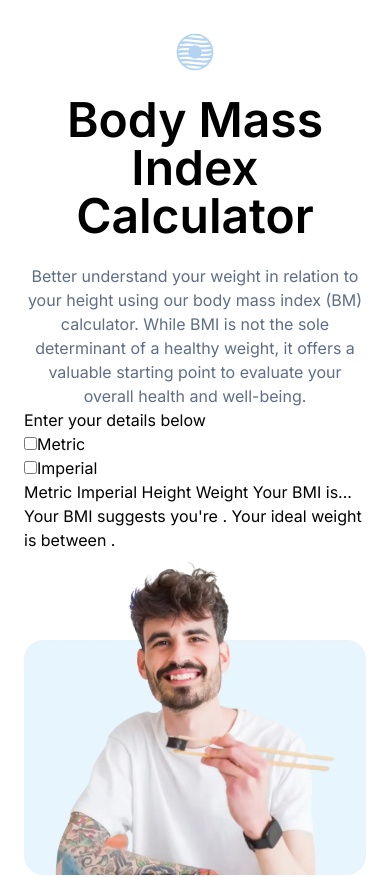
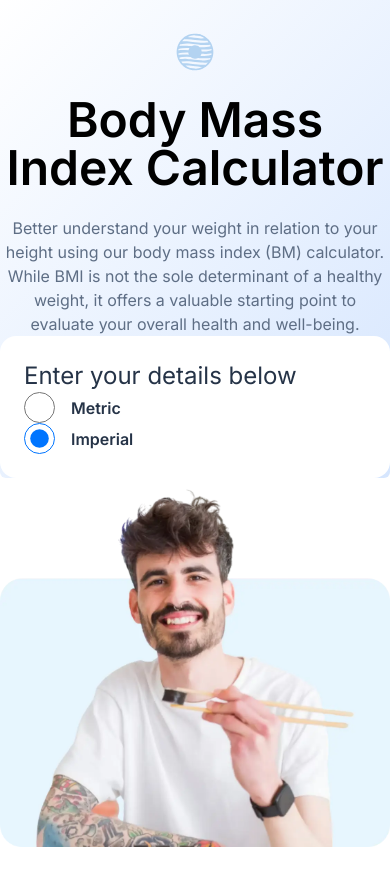
Before and after one commit to alfonso-ramos/bmi-calculator, a Vue app: page / in a window 390 px wide. Shown: the top 877 px of the page. Built offline with nearby package versions, Linux system fonts and the light colour scheme.

Commit message:
[ADD] Terminada la maquetacion basica de la vista tablet, agregado la logica y el componente de la calculadora, falta pulir estilos

```diff
--- a/index.html
+++ b/index.html
@@ -6,8 +6,8 @@
 
 
     <link rel="preconnect" href="https://fonts.googleapis.com">
-  <link rel="preconnect" href="https://fonts.gstatic.com" crossorigin>
-  <link href="https://fonts.googleapis.com/css2?family=Inter:wght@100..900&display=swap" rel="stylesheet">
+    <link rel="preconnect" href="https://fonts.gstatic.com" crossorigin>
+    <link href="https://fonts.googleapis.com/css2?family=Inter:wght@100..900&display=swap" rel="stylesheet">
     <meta name="viewport" content="width=device-width, initial-scale=1.0" />
     <title>Body Mass Index Calculator</title>
   </head>
--- a/src/App.vue
+++ b/src/App.vue
@@ -1,76 +1,26 @@
 <script setup>
-import ResultsCard from './components/ResultsCard.vue';
+import Header from './components/Header.vue';
+import Results from './components/Results.vue'
+import Tips from './components/Tips/Tips.vue';
 import LimitationsContainer from './components/LimitationsContainer.vue';
 
 
 </script>
 
 <template>
-  <div class="mx-6">
-    <img class="mx-auto size-10 mt-8 mb-6" src="./assets/images/logo.svg" alt="logo">
-    <h1 class="text-center font-semibold text-5xl mb-6">Body Mass Index Calculator</h1>
-
-    <p class="text-base text-dark-electric-blue text-center">
-      Better understand your weight in relation to your height using our body mass index (BM) calculator. While BMI is not
-      the sole determinant of a healthy weight, it offers a valuable starting point to evaluate your overall health and
-      well-being.
-    </p>
+    <Header/>
+    <Results />
 
 
-    <div>
-      <h2>
-        Enter your details below
-      </h2>
-      <div>
-        <div>
-          <input type="checkbox" id="metric" name="metric">
-          <label for="metric">Metric</label>
-        </div>
-        <div>
-          <input type="checkbox" id="imperial" name="imperial">
-          <label for="imperial">Imperial</label>
-        </div>
-      </div>
-    </div>
+    <Tips/>
+    <LimitationsContainer />
+
+</template>
 
 
-
-
-    Metric
-    Imperial
-
-    Height
-    Weight
-
-    Your BMI is...
-
-    <!-- add score -->
-
-    Your BMI suggests you're <!-- add classification -->.
-    Your ideal weight is between <!-- add range -->.
-
-
-    <img src="./assets/images/image-man-eating.webp" alt="man eating">
-    <h2 class="font-semibold text-3xl mt-12 mb-8">
-      What your BMI result means
-    </h2>
-    <p class="text-base text-dark-electric-blue">
-      A BMI range of 18.5 to 24.9 is considered a 'healthy weight.' Maintaining a healthy weight may lower your chances of
-      experiencing health issues later on, such as obesity and type 2 diabetes. Aim for a nutritious diet with reduced fat
-      and sugar content, incorporating ample fruits and vegetables. Additionally, strive for regular physical activity,
-      ideally about 30 minutes daily for five days a week.
-    </p>
-
-    <div class="mt-32">
-      <ResultsCard icon="eating" title="Healthy eating"
-        text="Healthy eating promotes weight control, disease prevention, better digestion, immunity, mental clarity, and mood." />
-
-      <ResultsCard icon="exercise" title="Regular exercise"
-        text="Exercise improves fitness, aids weight control, elevates mood, and reduces disease risk, fostering wellness and longevity." />
-
-      <ResultsCard icon="sleep" title="Adequate sleep"
-        text="Sleep enhances mental clarity, emotional stability, and physical wellness, promoting overall restoration and rejuvenation." />
-    </div>
-    <LimitationsContainer />
-  </div>
-</template>
+<style>
+    .bg-gradient {
+        background: rgb(2, 0, 36);
+        background: linear-gradient(135deg, rgba(2, 0, 36, 0) 0%, rgba(214, 230, 254, 1) 100%);
+    }
+</style>
--- /dev/null
+++ b/src/components/Calculator.vue
@@ -0,0 +1,60 @@
+<script setup>
+import { ref } from 'vue'
+
+const system = ref('metric')
+let height = ref(0)
+let weight = ref(0)
+let heightFt = ref(0)
+let heightIn = ref(0)
+let weightSt = ref(0)
+let weightLbs = ref(0)
+
+const bmi = ref(0)
+const calculateBMI = () => {
+    if (system === 'metric') {
+        return (weight / height**2 )
+    } else {
+        // Realizar calculo para el bmi en sistema ingles
+    }
+}
+const handleChange = (e) => {
+    height = 0
+    weight = 0
+    heightFt = 0
+    heightIn = 0
+    weightSt = 0
+    weightLbs = 0
+}
+</script>
+
+<template>
+    <div class="bg-white rounded-2xl flex flex-col p-6">
+        <h2 class="text-2xl text-gunmetal">Enter your details below</h2>
+        <div class="flex items-center cursor-pointer">
+            <form @submit.prevent="handleChange"></form>
+            <input
+                class="cursor-pointer w-[31px] h-[31px]"
+                type="radio"
+                id="metric"
+                name="system"
+                value="metric"
+                checked="{{ }}"
+                @click="handleChange"
+            >
+            <label class="ml-4 font-semibold cursor-pointer text-gunmetal" for="metric">Metric</label>
+        </div>
+        <div class="flex items-center cursor-pointer">
+            <form @submit.prevent="handleChange"></form>
+            <input
+                class="cursor-pointer w-[31px] h-[31px]"
+                type="radio"
+                id="imperial"
+                name="system"
+                value="metric"
+                checked="{{ }}"
+                @click="handleChange"
+            >
+            <label class="ml-4 font-semibold cursor-pointer text-gunmetal" for="imperial">Imperial</label>
+        </div>
+    </div>
+</template>
--- /dev/null
+++ b/src/components/Header.vue
@@ -0,0 +1,50 @@
+<script setup>
+import Calculator from './Calculator.vue';
+</script>
+<template>
+    <div class="bg-gradient rounded-b-md pt-8">
+        <img class="mx-auto size-10 mb-6" src="../assets/images/logo.svg" alt="logo">
+        <h1 class="text-center font-semibold text-5xl mb-6">Body Mass Index Calculator</h1>
+
+        <p class="text-base text-dark-electric-blue text-center">
+            Better understand your weight in relation to your height using our body mass index (BM) calculator. While BMI is
+            not
+            the sole determinant of a healthy weight, it offers a valuable starting point to evaluate your overall health
+            and
+            well-being.
+        </p>
+
+        <Calculator />
+        <!-- <div>
+            <h2>
+                Enter your details below
+            </h2>
+            <div>
+                <div>
+                    <input type="checkbox" id="metric" name="metric">
+                    <label for="metric">Metric</label>
+                </div>
+                <div>
+                    <input type="checkbox" id="imperial" name="imperial">
+                    <label for="imperial">Imperial</label>
+                </div>
+            </div>
+        </div>
+
+
+
+
+        Metric
+        Imperial
+
+        Height
+        Weight
+
+        Your BMI is...
+
+        add score -->
+
+        <!-- Your BMI suggests you're
+        Your ideal weight is between add range. -->
+    </div>
+</template>
--- a/src/components/LimitationCard.vue
+++ b/src/components/LimitationCard.vue
@@ -5,7 +5,7 @@
         icon: String})
 </script>
 <template>
-    <div  class="p-6 bg-white mt-4 rounded-2xl">
+    <div  class="p-6 bg-white mt-4 rounded-2xl shadow-xl">
         <div class="flex gap-4">
             <img :src="'../src/assets/images/icon-' + icon + '.svg'" :alt="icon + ' icon'">
             <p class="pt-1 text-xl font-semibold">
--- a/src/components/LimitationsContainer.vue
+++ b/src/components/LimitationsContainer.vue
@@ -10,7 +10,7 @@
         every person. Specific groups should carefully consider their BMI outcomes, and in
         certain cases, the measurement may not be beneficial to use.
     </p>
-
+    <div class="mb-20 md:grid md:grid-cols-2 md:gap-6">
         <LimitationCard
             icon="gender"
             title="Gender"
@@ -34,8 +34,10 @@
             text="Expectant mothers experience weight gain due to their growing baby. Maintaining a healthy pre-pregnancy BMI is advisable to minimise health risks for both mother and child."
         />
         <LimitationCard
+            class="md:relative md:left-1/2"
             icon="race"
             title="Race"
             text="Certain health concerns may affect individuals of some Black and Asian origins at lower BMIs than others. To learn more, it is advised to discuss this with your GP or practice nurse."
         />
+    </div>
 </template>
--- /dev/null
+++ b/src/components/Tips/Tips.vue
@@ -0,0 +1,16 @@
+<script setup>
+import TipsCard from './TipsCard.vue';
+</script>
+
+<template>
+    <div class="bg-gradient mt-32 px-5 md:px-10">
+        <TipsCard icon="eating" title="Healthy eating"
+            text="Healthy eating promotes weight control, disease prevention, better digestion, immunity, mental clarity, and mood." />
+
+        <TipsCard icon="exercise" title="Regular exercise"
+            text="Exercise improves fitness, aids weight control, elevates mood, and reduces disease risk, fostering wellness and longevity." />
+
+        <TipsCard icon="sleep" title="Adequate sleep"
+            text="Sleep enhances mental clarity, emotional stability, and physical wellness, promoting overall restoration and rejuvenation." />
+    </div>
+</template>
--- a/tailwind.config.js
+++ b/tailwind.config.js
@@ -10,7 +10,8 @@ export default {
       'gunmetal': '#253347',
       'dark-electric-blue': '#5E6E85',
       'borders': '#D8E2E7',
-      'white': '#fff'
+      'white': '#fff',
+      'bg-gradient': '#D6E6FE'
     }
   },
   plugins: [],
```
Also changed, not shown: src/components/Results.vue (+17 -3 lines), src/components/Tips/TipsCard.vue (renamed from src/components/ResultsCard.vue). Lines whose indentation alone changed are shown as unchanged.
